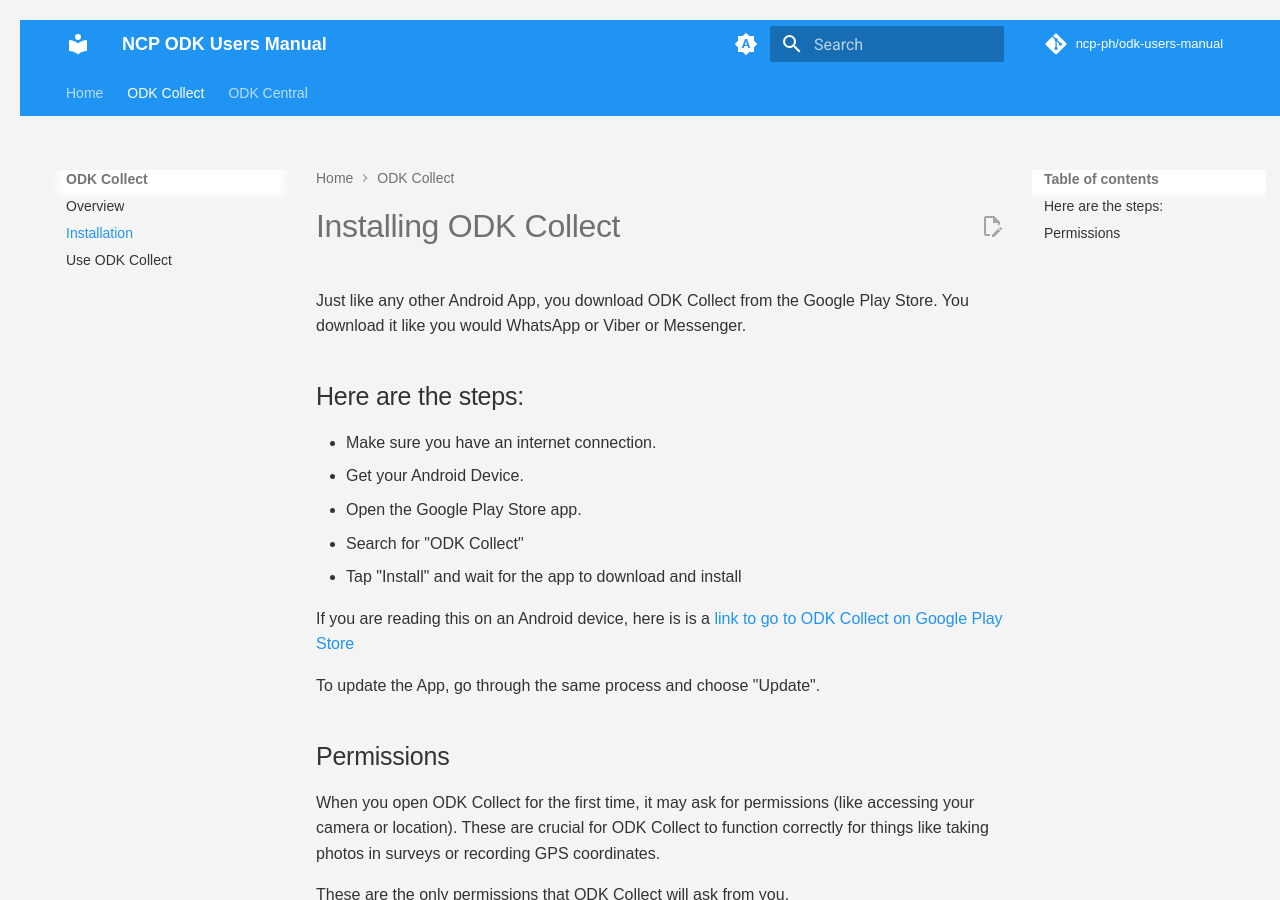
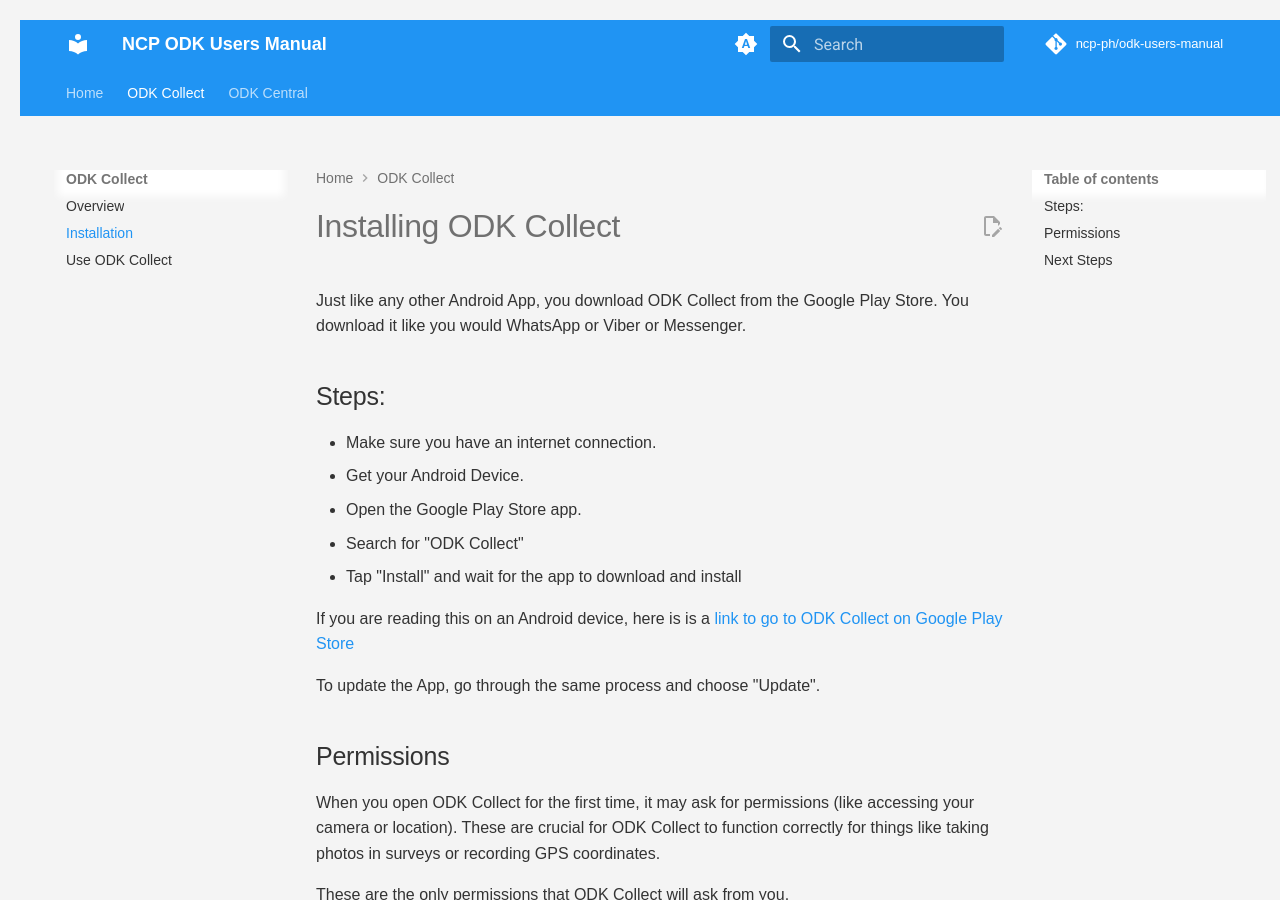
Before and after one commit to ncp-ph/odk-users-manual, an MkDocs documentation site: the page built from docs/install-odk-collect.md, in a window 1280 px wide and 900 px high. Built offline with MkDocs 1.6.1 and Material for MkDocs 9.7.7, drawn with Linux system fonts in a browser that asks for light colours; comment, search, counter and statistics services are not loaded; some of the changed text lies outside the part shown.

Commit message:
Modify text about-odk-collect.md

```diff
--- a/docs/install-odk-collect.md
+++ b/docs/install-odk-collect.md
@@ -3,7 +3,7 @@
 
 Just like any other Android App, you download ODK Collect from the Google Play Store.  You download it like you would WhatsApp or Viber or Messenger.
 
-## Here are the steps:
+## Steps:
 
 * Make sure you have an internet connection.
 * Get your Android Device.
@@ -28,4 +28,5 @@ These are the only permissions that ODK Collect will ask from you.
 | Location     | required for location questions                         |
 | Microphone   | required by audio and video questions to capture new media |
 
-To start using ODK Collect, read [How to Use ODK Collect](./try-odk-collect.md)
+## Next Steps
+* [Try ODK Collect](./try-odk-collect.md)
```
